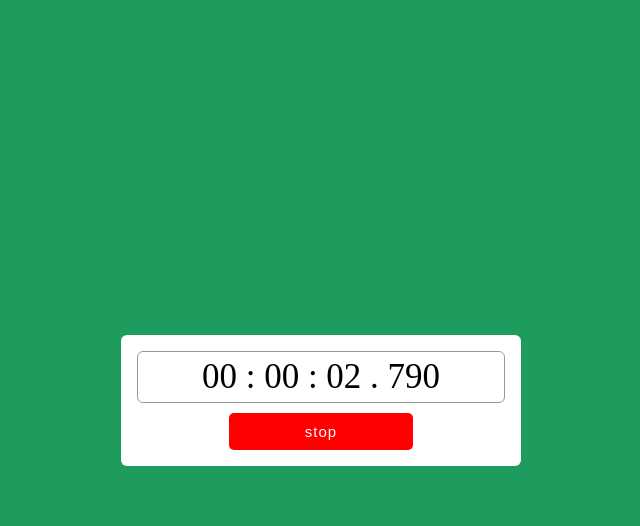
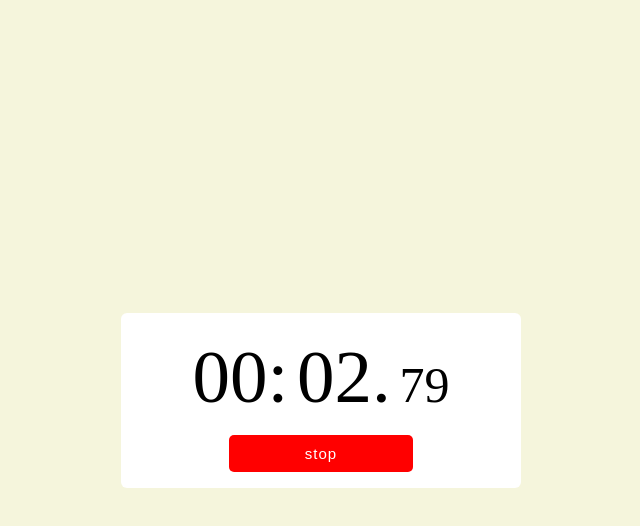
Before and after one commit to mgayvallet/stopwatch, a website built with Vite: page index.html in a window 1280 px wide. Both pictures are taken after a click on the button "start". Shown: the whole page, without its empty margins (319-959 px from the left). Built offline with nearby package versions, Linux system fonts and the light colour scheme.

Commit message:
change ms and supp hours and chnge backgroung of body

```diff
--- a/index.html
+++ b/index.html
@@ -9,10 +9,9 @@
   <body>
     <div class="chronometre">
       <div class="time">
-        <span id="h">00 : </span>
-        <span id="m">00 : </span>
-        <span id="s">00 . </span>
-        <span id="ms">000</span>
+        <span id="m">00:</span>
+        <span id="s">00.</span>
+        <span id="ms">00</span>
       </div>
       <div class="controls">
         <button id="start">start</button>
--- a/main.js
+++ b/main.js
@@ -4,19 +4,17 @@ const reset = document.querySelector("#reset")
 const ms = document.querySelector("#ms")
 const s = document.querySelector("#s")
 const m = document.querySelector("#m")
-const h = document.querySelector("#h")
 
 let interval
 let milliseconds = 0
 let seconds = 0
 let minutes = 0
-let hours = 0
 
 function updateDisplay() {
-  ms.textContent = milliseconds.toString().padStart(3, '0')
-  s.textContent = seconds.toString().padStart(2, '0') + ' . '
-  m.textContent = minutes.toString().padStart(2, '0') + ' : '
-  h.textContent = hours.toString().padStart(2, '0') + ' : '
+  ms.textContent = milliseconds.toString().padStart(2, '0')
+  s.textContent = seconds.toString().padStart(2, '0') + '.'
+  m.textContent = minutes.toString().padStart(2, '0') + ':'
+  h.textContent = hours.toString().padStart(2, '0') + ':'
 }
 
 start.addEventListener('click', () => {
@@ -25,17 +23,14 @@ start.addEventListener('click', () => {
   reset.style.display = "none"
 
   interval = setInterval(() => {
-    milliseconds += 10
-    if (milliseconds >= 1000) {
+    milliseconds += 1
+    if (milliseconds >= 100) {
       milliseconds = 0
       seconds++
       if (seconds >= 60) {
         seconds = 0
         minutes++
-        if (minutes >= 60) {
-          minutes = 0
-          hours++
-        }
+
       }
     }
     updateDisplay()
@@ -54,7 +49,6 @@ reset.addEventListener('click', () => {
   milliseconds = 0
   seconds = 0
   minutes = 0
-  hours = 0
   updateDisplay()
   stop.style.display = "none"
   start.style.display = "block"
--- a/style.css
+++ b/style.css
@@ -9,7 +9,7 @@ body {
   justify-content: center;
   align-items: center;
   height: 100vh;
-  background-color: #1d9c5e;
+  background-color: #F5F5DC;
 }
 
 .chronometre {
@@ -22,13 +22,20 @@ body {
 
 .time {
   margin: auto;
-  border: 1px solid #999;
   border-radius: 6px;
   padding: 5px 0;
   text-align: center;
   font-size: 35px;
   font-weight: 400;
   margin-bottom: 10px;
+}
+
+#m, #s{
+  font-size: 75px;
+}
+
+#ms{
+  font-size: 50px;
 }
 
 .controls {
```
